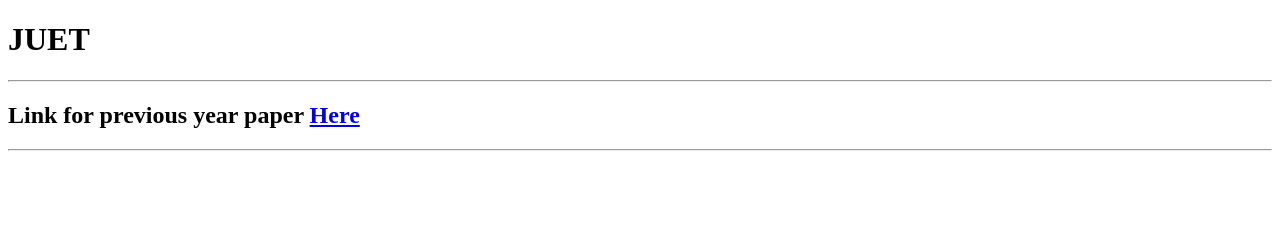
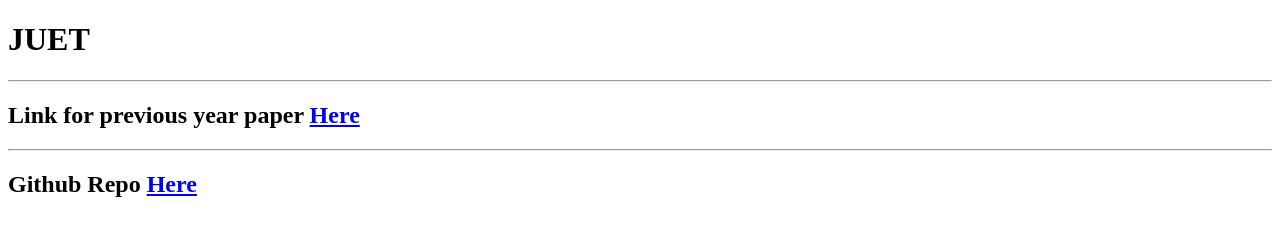
Before and after one commit to abhaychaturvedii/juetpreviousyearpaper, a plain HTML site: page index.html in a window 1280 px wide. Drawn offline with Linux system fonts and the light colour scheme.

Commit message:
Update index.html

```diff
--- a/index.html
+++ b/index.html
@@ -15,5 +15,6 @@
   <hr>
   <h2>Link for previous year paper <a href="https://drive.google.com/drive/u/0/folders/1I8E7B3bJZmHT2ZqhECQqA1OoX7jZM37g">Here</a></h2>
   <hr>
+  <h2>Github Repo <a href="https://github.com/abhaychaturvedii/juetpreviousyearpaper">Here</a></h2>
 </body>
 </html>
```
